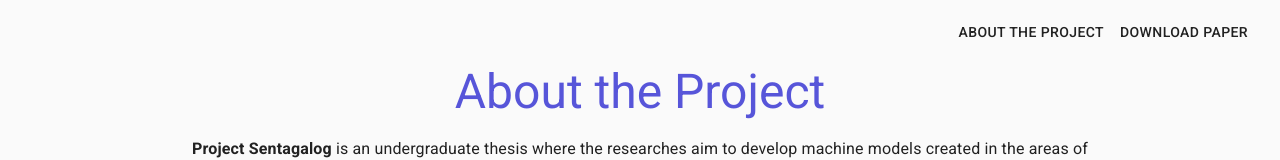
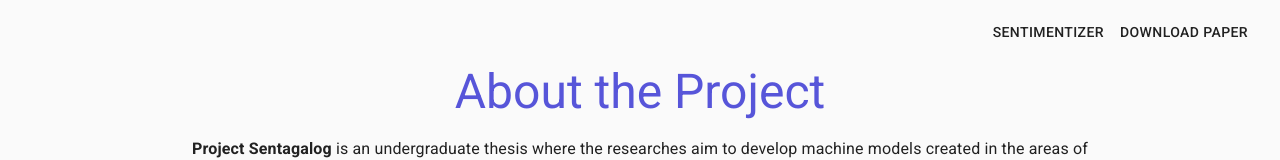
Before and after one commit to kbaldo/sentagalog-sentimentizer, a React (Create React App) app: page /about in a window 1280 px wide. Shown: the top 160 px of the page. Built offline with nearby package versions, Linux system fonts and the light colour scheme.

Commit message:
Make navbar dynamically change via pathname

```diff
--- a/src/components/shared/NavigationBar.jsx
+++ b/src/components/shared/NavigationBar.jsx
@@ -9,6 +9,14 @@
 import { Box } from "@material-ui/core";
 import NavigationDrawer from "./NavigationDrawer";
 import { Link } from "react-router-dom";
+import { useLocation } from 'react-router-dom'
+
+function DynamicButton() {
+  let location = useLocation();
+  if (location.pathname === "/") {
+    return <Button color="inherit" component={Link} to={"/about"}>About the Project</Button>;
+  } else return <Button color="inherit" component={Link} to={"/"}>Sentimentizer</Button>;
+}
 
 const useStyles = makeStyles((theme) => ({
   root: {
@@ -32,7 +40,7 @@
         <Box display={{ xs: "block", md: "none" }}><NavigationDrawer /></Box>
         <div className={classes.toolbarButtons}>
           <Box display={{ xs: "none", md: "block" }}>
-            <Button color="inherit" component={Link} to={"/about"}>About the Project</Button>
+            {DynamicButton()}
             <Button color="inherit">Download Paper</Button>
           </Box>
         </div>
--- a/src/pages/About.js
+++ b/src/pages/About.js
@@ -1,8 +1,8 @@
 import React, { Component, Fragment } from "react";
 import Container from "@material-ui/core/Container";
 import Grid from "@material-ui/core/Grid";
-import { Typography } from "@material-ui/core";
-import Proponents from "../components/About/Proponents"
+import { Typography, Button } from "@material-ui/core";
+import Proponents from "../components/About/Proponents";
 
 export default class Home extends Component {
   render() {
```
